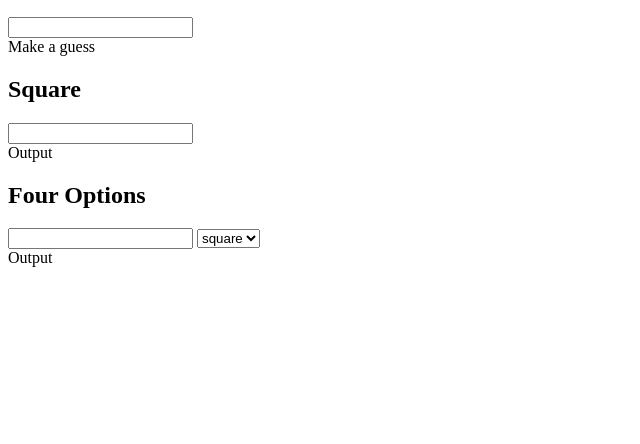
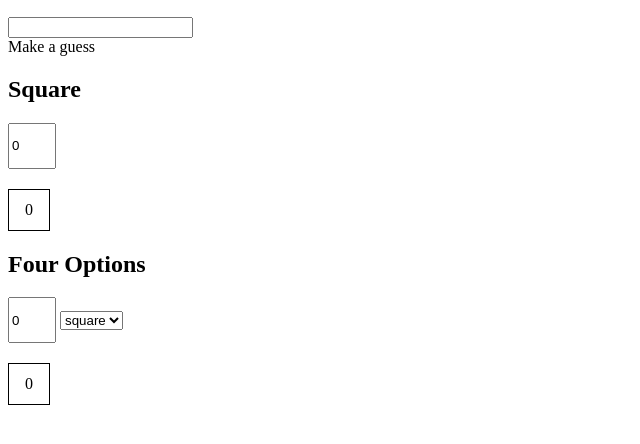
Before and after one commit to liulinden/software-dev-for-web, a plain HTML site: page guessing game/index.html in a window 1280 px wide. Shown: the part 50-494 px from the top of the page, without its empty margins (0-640 px from the left). Drawn offline with Linux system fonts and the light colour scheme.

Commit message:
changed css

```diff
--- a/guessing game/index.html
+++ b/guessing game/index.html
@@ -12,7 +12,7 @@
 
         <h2>Square</h2>
         <input type="number" id="input1">
-        <div id="output1"> Output </div>
+        <div id="output1"> 0 </div>
 
         <h2>Four Options</h2>
         <input type="number" id="input2">
@@ -24,7 +24,7 @@
             <option value="cube">cube</option>
         </select>
 
-        <div id="output2"> Output </div>
+        <div id="output2"> 0 </div>
 
         <script src="script.js"></script>
     </body>
--- a/guessing game/script.js
+++ b/guessing game/script.js
@@ -12,6 +12,9 @@ numberbox.addEventListener("change",checkNumber)
 inbox1.addEventListener("change",calc1);
 funcbox.addEventListener("change",calc2);
 inbox2.addEventListener("change",calc2);
+
+inbox1.value=0;
+inbox2.value=0;
 
 function checkNumber(){
     const guess = numberbox.value;
--- a/guessing game/style.css
+++ b/guessing game/style.css
@@ -0,0 +1,27 @@
+#input1 {
+    height:40px;
+    width:40px;
+}
+
+#input2 {
+    height:40px;
+    width:40px;
+}
+
+#output1 {
+    height:40px;
+    width:40px;
+    border:1px solid black;
+    margin-top:20px;
+    line-height: 40px;
+    text-align:center;
+}
+
+#output2 {
+    height:40px;
+    width:40px;
+    border:1px solid black;
+    margin-top:20px;
+    line-height: 40px;
+    text-align:center;
+}
```
